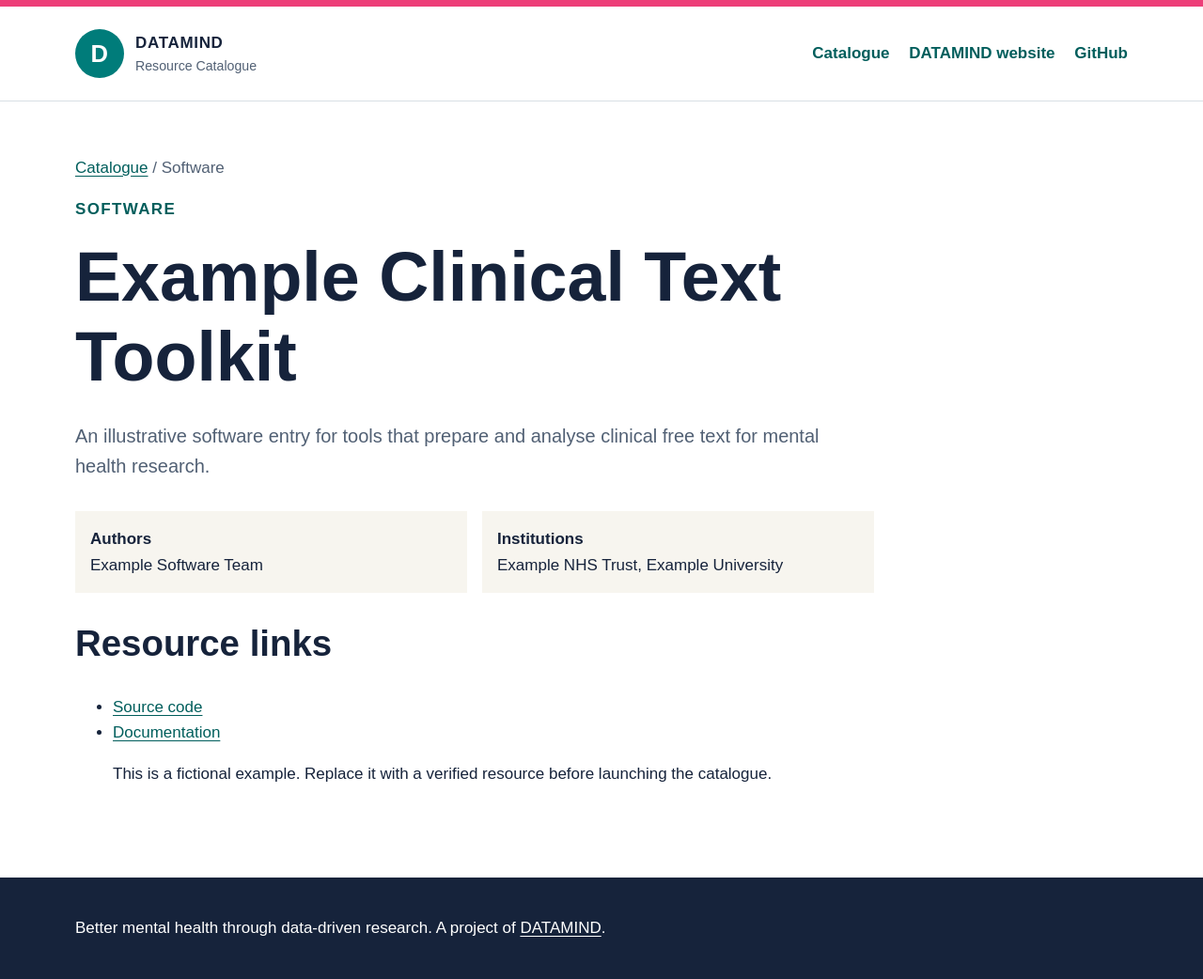
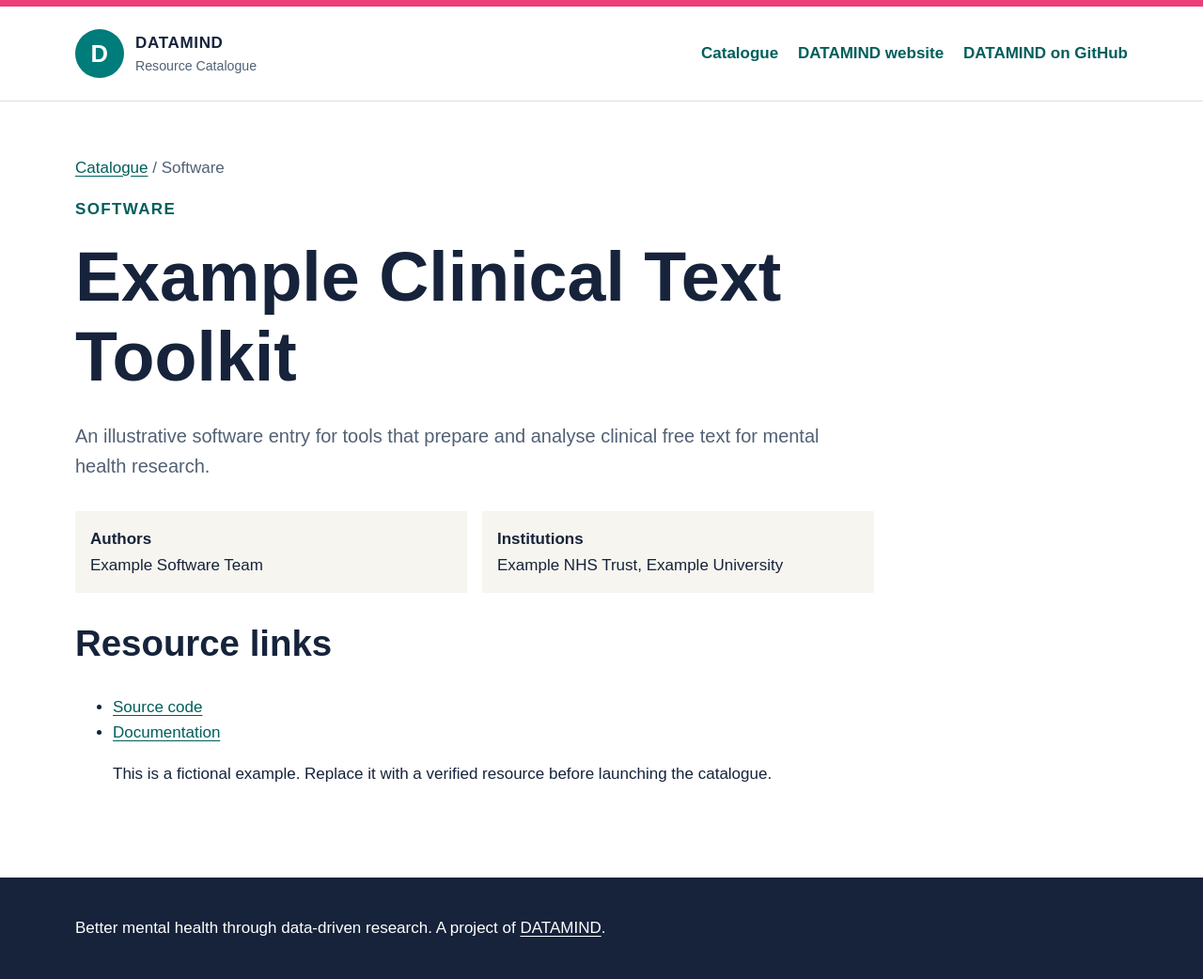
Before and after one commit to roblinksdata/DATAMIND-catalogue, a Jekyll site: the page built from _software/example-clinical-text-toolkit.md, in a window 1280 px wide. Shown: the whole page at 94% size. Built offline with Jekyll 4.4.1, drawn with Linux system fonts in a browser that asks for light colours; part of the change alters nothing that is shown.

```diff
--- a/_config.yml
+++ b/_config.yml
@@ -9,13 +9,13 @@ datamind_github_org_url: "https://github.com/DATAMIND-UK/"
 markdown: kramdown
 permalink: pretty
 collections:
-  data_resources:
+  data-resources:
     output: true
     permalink: /data-resources/:name/
   software:
     output: true
     permalink: /software/:name/
-  data_pipelines:
+  data-pipelines:
     output: true
     permalink: /data-pipelines/:name/
 defaults:
--- a/_layouts/default.html
+++ b/_layouts/default.html
@@ -20,7 +20,7 @@
       <nav aria-label="Primary navigation">
         <a href="{{ '/' | relative_url }}">Catalogue</a>
         <a href="https://datamind.org.uk/">DATAMIND website</a>
-        <a href="{{  site.datamind_github_org_url  }}">GitHub</a>
+        <a href="{{  site.datamind_github_org_url  }}">DATAMIND on GitHub</a>
       </nav>
     </div>
   </header>
```
